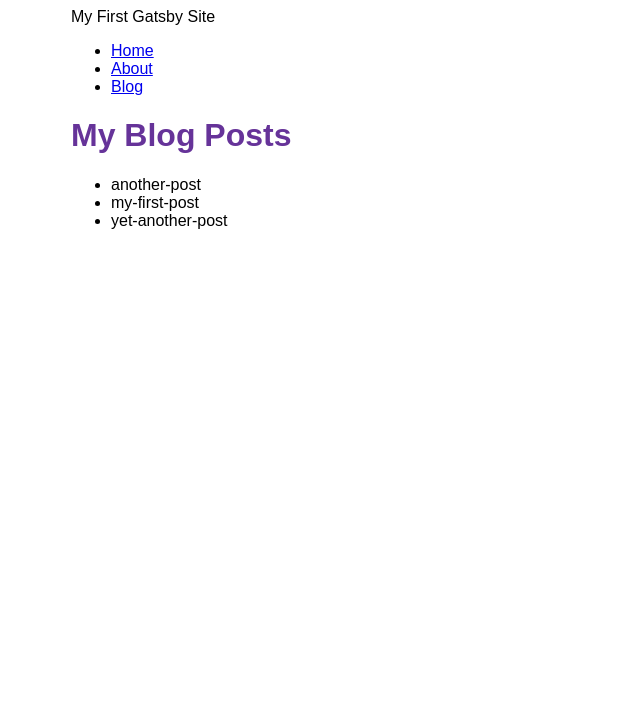
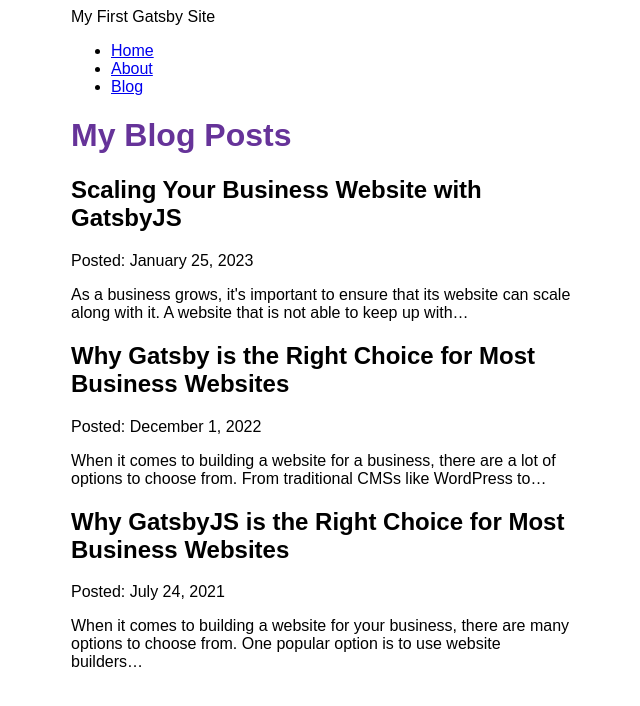
Before and after one commit to razorhollow/gatsby-tutorial, a Gatsby site: page /blog in a window 1280 px wide. Shown: the whole page, without its empty margins (319-959 px from the left). Built offline with nearby package versions, Linux system fonts and the light colour scheme; Gatsby itself is replaced by a stand-in of ours.

Commit message:
finish gatsby tutorial part 5

```diff
--- a/gatsby-config.js
+++ b/gatsby-config.js
@@ -16,5 +16,6 @@
         path: `${__dirname}/blog`
       }
     },
+    "gatsby-plugin-mdx"
   ],
 }
--- a/package.json
+++ b/package.json
@@ -15,8 +15,10 @@
     "clean": "gatsby clean"
   },
   "dependencies": {
+    "@mdx-js/react": "^2.2.1",
     "gatsby": "^5.4.2",
     "gatsby-plugin-image": "^3.5.0",
+    "gatsby-plugin-mdx": "^5.5.0",
     "gatsby-plugin-sharp": "^5.5.0",
     "gatsby-source-filesystem": "^5.5.0",
     "react": "^18.2.0",
--- a/src/pages/blog.jsx
+++ b/src/pages/blog.jsx
@@ -6,24 +6,29 @@
 const BlogPage = ({ data }) => {
   return (
     <Layout pageTitle="My Blog Posts">
-      <ul>
       {
-        data.allFile.nodes.map(node => (
-          <li key={node.name}>
-            {node.name}
-          </li>
+        data.allMdx.nodes.map((node) => (
+          <article key={node.id}>
+            <h2>{node.frontmatter.title}</h2>
+            <p>Posted: {node.frontmatter.date}</p>
+            <p>{node.excerpt}</p>
+          </article>
         ))
       }
-      </ul>
     </Layout>
   )
 }
 
 export const query = graphql`
 query {
-    allFile {
+    allMdx(sort: { frontmatter: { date: DESC }}) {
       nodes {
-        name
+        frontmatter {
+          date(formatString: "MMMM D, YYYY")
+          title
+        }
+        id
+        excerpt
       }
     }
   }
```
Also changed, not shown: 1 other file.
